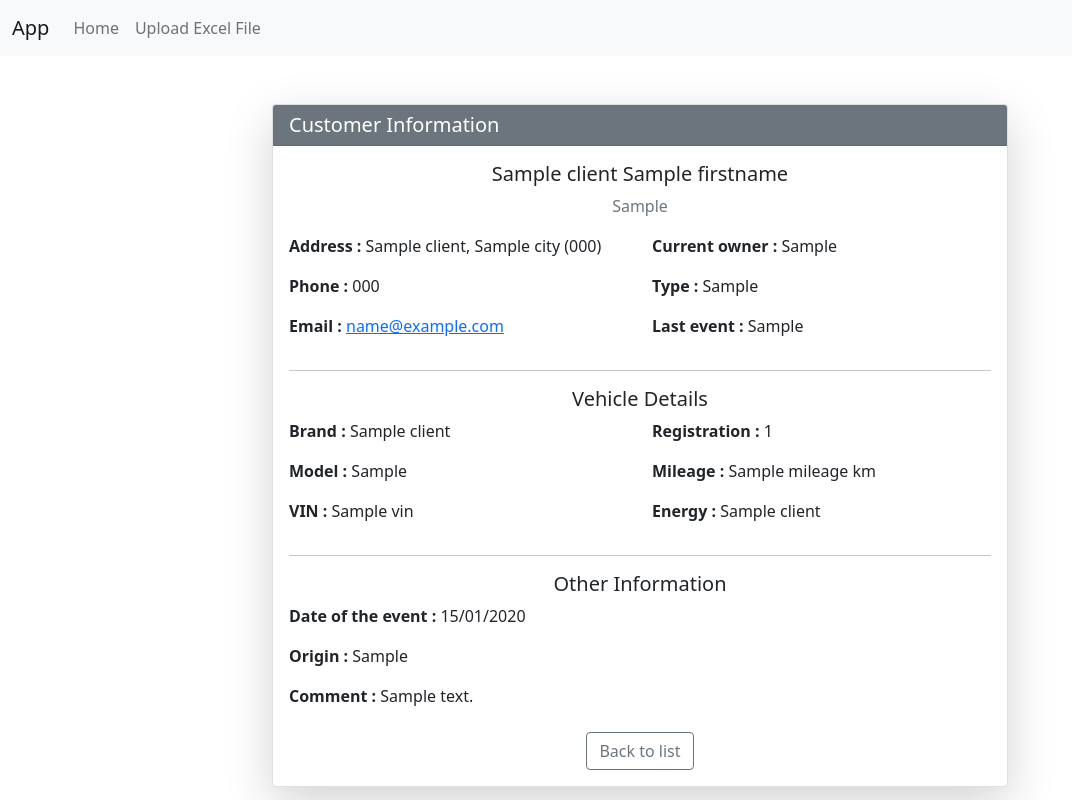
After one commit to mamy-arthur/uploadExcelToDb, a Symfony app: template templates/home/show_client.html.twig in a window 1280 px wide. The commit adds this page. Shown: the whole page, without its empty margins (0-1072 px from the left). Run offline with Twig, Linux system fonts and the light colour scheme; the template is opened without the code that fills it: most values are stand-ins (such as "Sample title", 1, 10 or a date in 2020); some libraries are stand-ins or nearby versions.

Commit message:
FEATURE/FRONTIMPROVEMENT: Add page to show client.

```diff
--- a/composer.json
+++ b/composer.json
@@ -14,6 +14,7 @@
         "phpdocumentor/reflection-docblock": "^5.6",
         "phpoffice/phpspreadsheet": "^4.1",
         "phpstan/phpdoc-parser": "^2.1",
+        "sensio/framework-extra-bundle": "^6.2",
         "symfony/asset": "5.4.*",
         "symfony/console": "5.4.*",
         "symfony/doctrine-messenger": "5.4.*",
--- a/config/bundles.php
+++ b/config/bundles.php
@@ -12,4 +12,5 @@ return [
     Symfony\Bundle\MonologBundle\MonologBundle::class => ['all' => true],
     Symfony\Bundle\MakerBundle\MakerBundle::class => ['dev' => true],
     Vich\UploaderBundle\VichUploaderBundle::class => ['all' => true],
+    Sensio\Bundle\FrameworkExtraBundle\SensioFrameworkExtraBundle::class => ['all' => true],
 ];
--- a/docker-compose.yaml
+++ b/docker-compose.yaml
@@ -38,7 +38,7 @@ services:
       - 3306:3306
     volumes:
       - .docker/mysql/data:/var/lib/mysql
-      - .docker/mysql/backup:/tmp
+      - .docker/mysql/backup:/tmp/backup:rw
     environment:
       MYSQL_ROOT_PASSWORD: root
       MYSQL_DATABASE: symfony
--- a/src/Repository/ClientRepository.php
+++ b/src/Repository/ClientRepository.php
@@ -86,8 +86,9 @@ class ClientRepository extends ServiceEntityRepository
         $totalClients = $this->count([]);
         $totalPages = ceil($totalClients / $limit);
         return [
-            'clients' => $clients,
-            'totalPages' => $totalPages
+            $clients,
+            $totalPages,
+            $totalClients
         ];
     }
 
--- a/templates/base.html.twig
+++ b/templates/base.html.twig
@@ -4,6 +4,7 @@
         <meta charset="UTF-8">
         <title>{% block title %}Welcome!{% endblock %}</title>
         <link href="https://cdn.jsdelivr.net/npm/bootstrap@5.0.2/dist/css/bootstrap.min.css" rel="stylesheet" integrity="sha384-EVSTQN3/azprG1Anm3QDgpJLIm9Nao0Yz1ztcQTwFspd3yD65VohhpuuCOmLASjC" crossorigin="anonymous">
+        <link rel="stylesheet" href="https://cdn.jsdelivr.net/npm/bootstrap-icons/font/bootstrap-icons.css">
         <script src="https://cdn.jsdelivr.net/npm/bootstrap@5.0.2/dist/js/bootstrap.bundle.min.js" integrity="sha384-MrcW6ZMFYlzcLA8Nl+NtUVF0sA7MsXsP1UyJoMp4YLEuNSfAP+JcXn/tWtIaxVXM" crossorigin="anonymous"></script>
         {# Run `composer require symfony/webpack-encore-bundle` to start using Symfony UX #}
         {% block stylesheets %}
--- a/templates/components/navbar.html.twig
+++ b/templates/components/navbar.html.twig
@@ -7,10 +7,10 @@
     <div class="collapse navbar-collapse" id="navbarSupportedContent">
       <ul class="navbar-nav me-auto mb-2 mb-lg-0">
         <li class="nav-item">
-          <a class="nav-link" aria-current="page" href="{{path('app_home')}}">Home</a>
+          <a class="nav-link  {% if app.request.get('_route') == 'app_home' %}active{% endif %}" aria-current="page" href="{{path('app_home')}}">Home</a>
         </li>
         <li class="nav-item">
-          <a class="nav-link" href="{{path('app_document')}}">Upload Excel File</a>
+          <a class="nav-link {% if app.request.get('_route') == 'app_document' %}active{% endif %}" href="{{path('app_document')}}">Upload Excel File</a>
         </li>
       </ul>
     </div>
--- /dev/null
+++ b/templates/home/show_client.html.twig
@@ -0,0 +1,59 @@
+{% extends 'base.html.twig' %}
+
+{% block title %}Client Info{% endblock %}
+
+{% block body %}
+    <div class="row justify-content-center mt-5">
+        <div class="col-md-8">
+            <div class="card shadow-lg">
+                <div class="card-header bg-secondary text-white">
+                    <h5 class="mb-0">Customer Information</h5>
+                </div>
+                <div class="card-body">
+                    <h5 class="card-title text-center">{{ client.name }} {{ client.firstname }}</h5>
+                    <p class="text-center text-muted">{{ client.businessAccount }}</p>
+
+                    <div class="row">
+                        <div class="col-md-6">
+                            <p><strong>Address :</strong> {{ client.trackName }}, {{ client.city }} ({{ client.zipCode }})</p>
+                            <p><strong>Phone :</strong> {{ client.cellPhone ?: 'N/A' }}</p>
+                            <p><strong>Email :</strong> <a href="mailto:{{ client.email }}">{{ client.email }}</a></p>
+                        </div>
+                        <div class="col-md-6">
+                            <p><strong>Current owner :</strong> {{ client.currentVehiclesOwner }}</p>
+                            <p><strong>Type :</strong> {{ client.leadType }}</p>
+                            <p><strong>Last event :</strong> {{ client.lastEventAccount }}</p>
+                        </div>
+                    </div>
+
+                    <hr>
+
+                    <h5 class="text-center">Vehicle Details</h5>
+                    <div class="row">
+                        <div class="col-md-6">
+                            <p><strong>Brand :</strong> {{ client.brandName }}</p>
+                            <p><strong>Model :</strong> {{ client.modelWording }}</p>
+                            <p><strong>VIN :</strong> {{ client.VIN }}</p>
+                        </div>
+                        <div class="col-md-6">
+                            <p><strong>Registration :</strong> {{ client.licenceNumber }}</p>
+                            <p><strong>Mileage :</strong> {{ client.mileage }} km</p>
+                            <p><strong>Energy :</strong> {{ client.energyLabel ?: 'N/A' }}</p>
+                        </div>
+                    </div>
+
+                    <hr>
+
+                    <h5 class="text-center">Other Information</h5>
+                    <p><strong>Date of the event :</strong> {{ client.eventDate|date('d/m/Y') }}</p>
+                    <p><strong>Origin :</strong> {{ client.eventOrigin }}</p>
+                    <p><strong>Comment :</strong> {{ client.billingComment ?: 'Aucun' }}</p>
+
+                    <div class="text-center mt-4">
+                        <a href="{{ path('app_home') }}" class="btn btn-outline-secondary">Back to list</a>
+                    </div>
+                </div>
+            </div>
+        </div>
+    </div>
+{% endblock %}
```
Also changed, not shown: src/Controller/HomeController.php (+12 -5 lines), templates/home/index.html.twig (+13 -5 lines), .docker/mysql/backup/symfony.sql, 6 other files.
